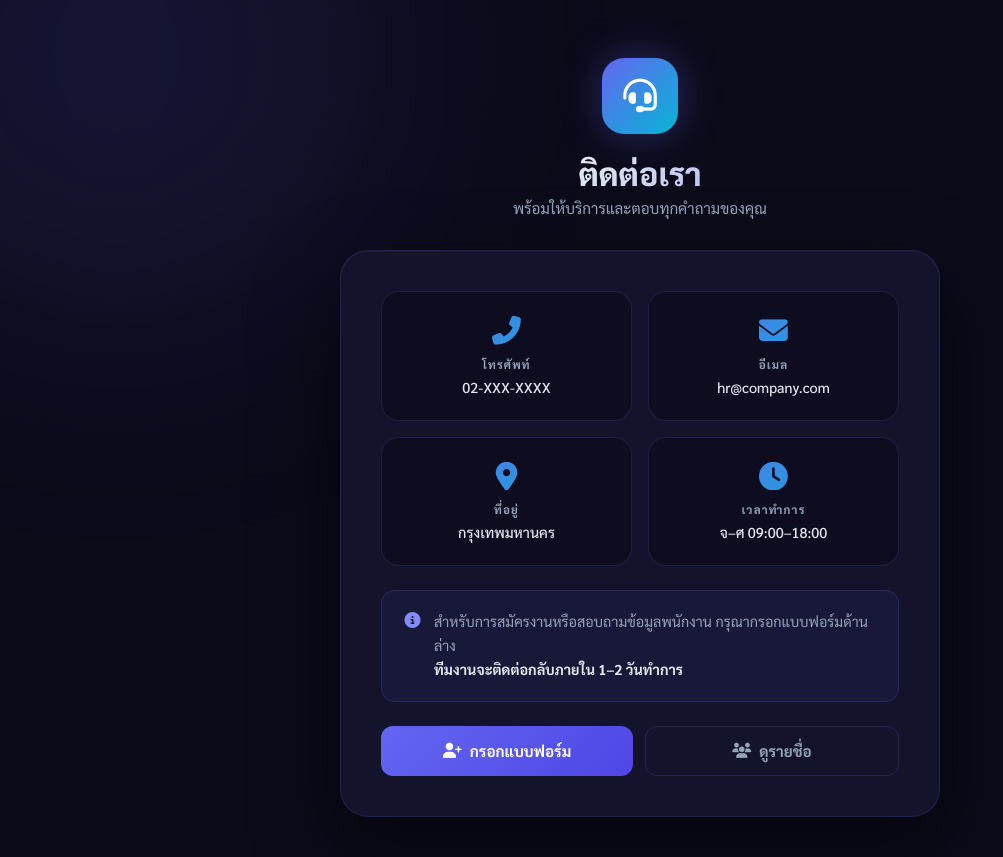
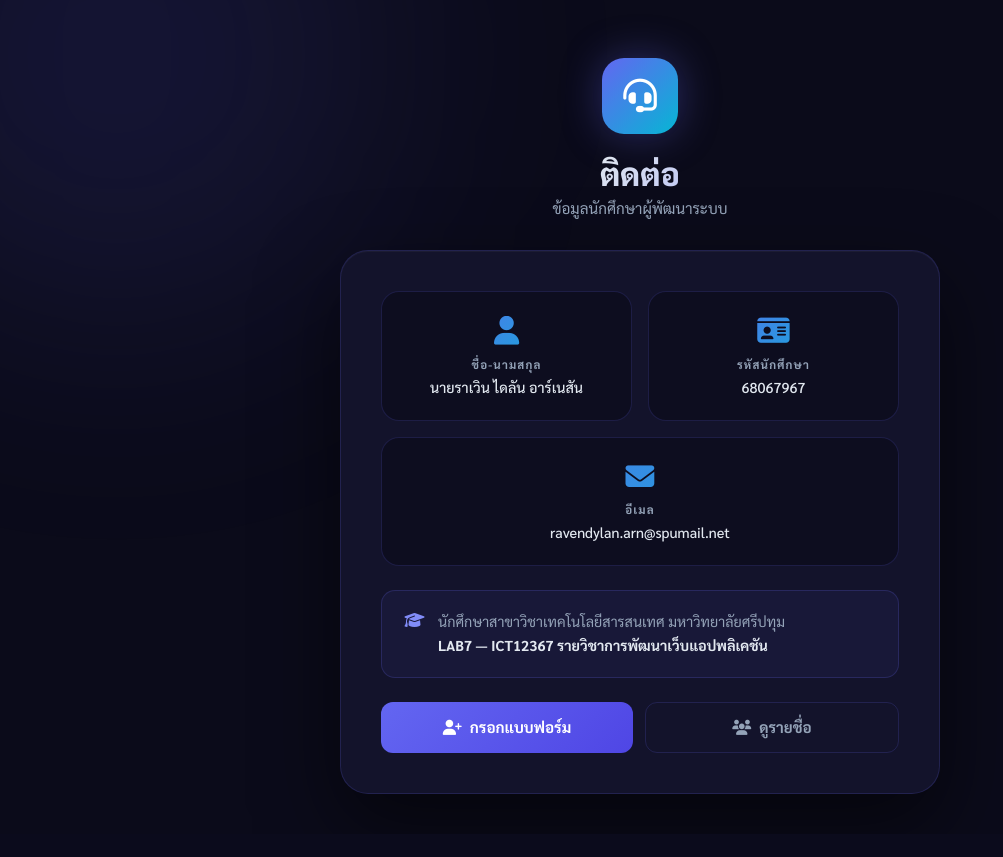
Before and after one commit to Ikarasul/L7_Raven_Dylan_Arneson_68067967, a Django app: page /contact/ in a window 1280 px wide. Shown: the part 62-919 px from the top of the page, without its empty margins (0-1003 px from the left). After the commit the page ends 866 px from the top, so only its background shows below. Run offline with Django 4.2, Linux system fonts and the light colour scheme.

Commit message:
Add files via upload

```diff
--- a/LAB7_68067967_Raven/myapp/templates/contact.html
+++ b/LAB7_68067967_Raven/myapp/templates/contact.html
@@ -336,39 +336,34 @@
     <div class="wrapper">
         <div class="page-header">
             <div class="header-icon"><i class="fas fa-headset"></i></div>
-            <h1>ติดต่อเรา</h1>
-            <p>พร้อมให้บริการและตอบทุกคำถามของคุณ</p>
+            <h1>ติดต่อ</h1>
+            <p>ข้อมูลนักศึกษาผู้พัฒนาระบบ</p>
         </div>
 
         <div class="card">
             <div class="contact-grid">
                 <div class="contact-card">
-                    <i class="fas fa-phone-alt cc-icon"></i>
-                    <div class="cc-label">โทรศัพท์</div>
-                    <div class="cc-value">02-XXX-XXXX</div>
+                    <i class="fas fa-user cc-icon"></i>
+                    <div class="cc-label">ชื่อ-นามสกุล</div>
+                    <div class="cc-value">นายราเวิน ไดลัน อาร์เนสัน</div>
                 </div>
                 <div class="contact-card">
+                    <i class="fas fa-id-card cc-icon"></i>
+                    <div class="cc-label">รหัสนักศึกษา</div>
+                    <div class="cc-value">68067967</div>
+                </div>
+                <div class="contact-card" style="grid-column: 1 / -1;">
                     <i class="fas fa-envelope cc-icon"></i>
                     <div class="cc-label">อีเมล</div>
-                    <div class="cc-value">hr@company.com</div>
-                </div>
-                <div class="contact-card">
-                    <i class="fas fa-map-marker-alt cc-icon"></i>
-                    <div class="cc-label">ที่อยู่</div>
-                    <div class="cc-value">กรุงเทพมหานคร</div>
-                </div>
-                <div class="contact-card">
-                    <i class="fas fa-clock cc-icon"></i>
-                    <div class="cc-label">เวลาทำการ</div>
-                    <div class="cc-value">จ–ศ 09:00–18:00</div>
+                    <div class="cc-value">ravendylan.arn@spumail.net</div>
                 </div>
             </div>
 
             <div class="info-box">
-                <i class="fas fa-info-circle"></i>
+                <i class="fas fa-graduation-cap"></i>
                 <p>
-                    สำหรับการสมัครงานหรือสอบถามข้อมูลพนักงาน กรุณากรอกแบบฟอร์มด้านล่าง<br>
-                    <strong>ทีมงานจะติดต่อกลับภายใน 1–2 วันทำการ</strong>
+                    นักศึกษาสาขาวิชาเทคโนโลยีสารสนเทศ มหาวิทยาลัยศรีปทุม<br>
+                    <strong>LAB7 — ICT12367 รายวิชาการพัฒนาเว็บแอปพลิเคชัน</strong>
                 </p>
             </div>
 
--- a/LAB7_68067967_Raven/myapp/views.py
+++ b/LAB7_68067967_Raven/myapp/views.py
@@ -1,4 +1,5 @@
 from django.shortcuts import render, redirect
+from django.http import HttpResponse
 from django.contrib import messages
 from .models import Employee
 
```
